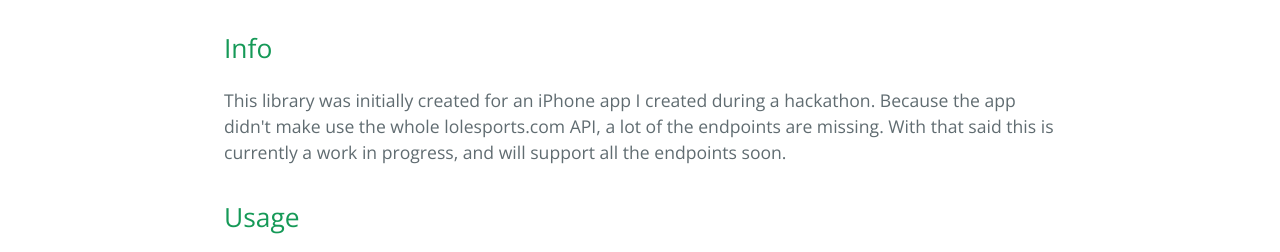
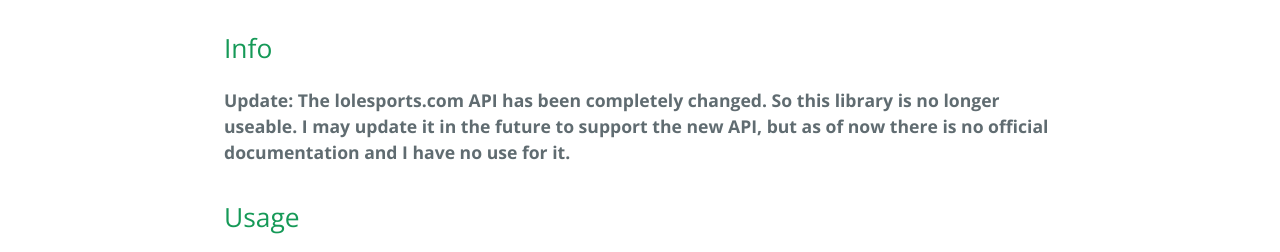
Before and after one commit to TaylorsSwift/lolesports-kit, a plain HTML site: page index.html in a window 1280 px wide. Shown: the part 514-766 px from the top of the page. Drawn offline with nearby package versions, Linux system fonts and the light colour scheme.

Commit message:
Update index.html

```diff
--- a/index.html
+++ b/index.html
@@ -27,7 +27,7 @@
 <h2>
 <a id="info" class="anchor" href="#info" aria-hidden="true"><span class="octicon octicon-link"></span></a>Info</h2>
 
-<p>This library was initially created for an iPhone app I created during a hackathon. Because the app didn't make use the whole lolesports.com API, a lot of the endpoints are missing. With that said this is currently a work in progress, and will support all the endpoints soon.</p>
+<p><strong>Update: The lolesports.com API has been completely changed. So this library is no longer useable. I may update it in the future to support the new API, but as of now there is no official documentation and I have no use for it.</strong></p>
 
 <h2>
 <a id="usage" class="anchor" href="#usage" aria-hidden="true"><span class="octicon octicon-link"></span></a>Usage</h2>
```
